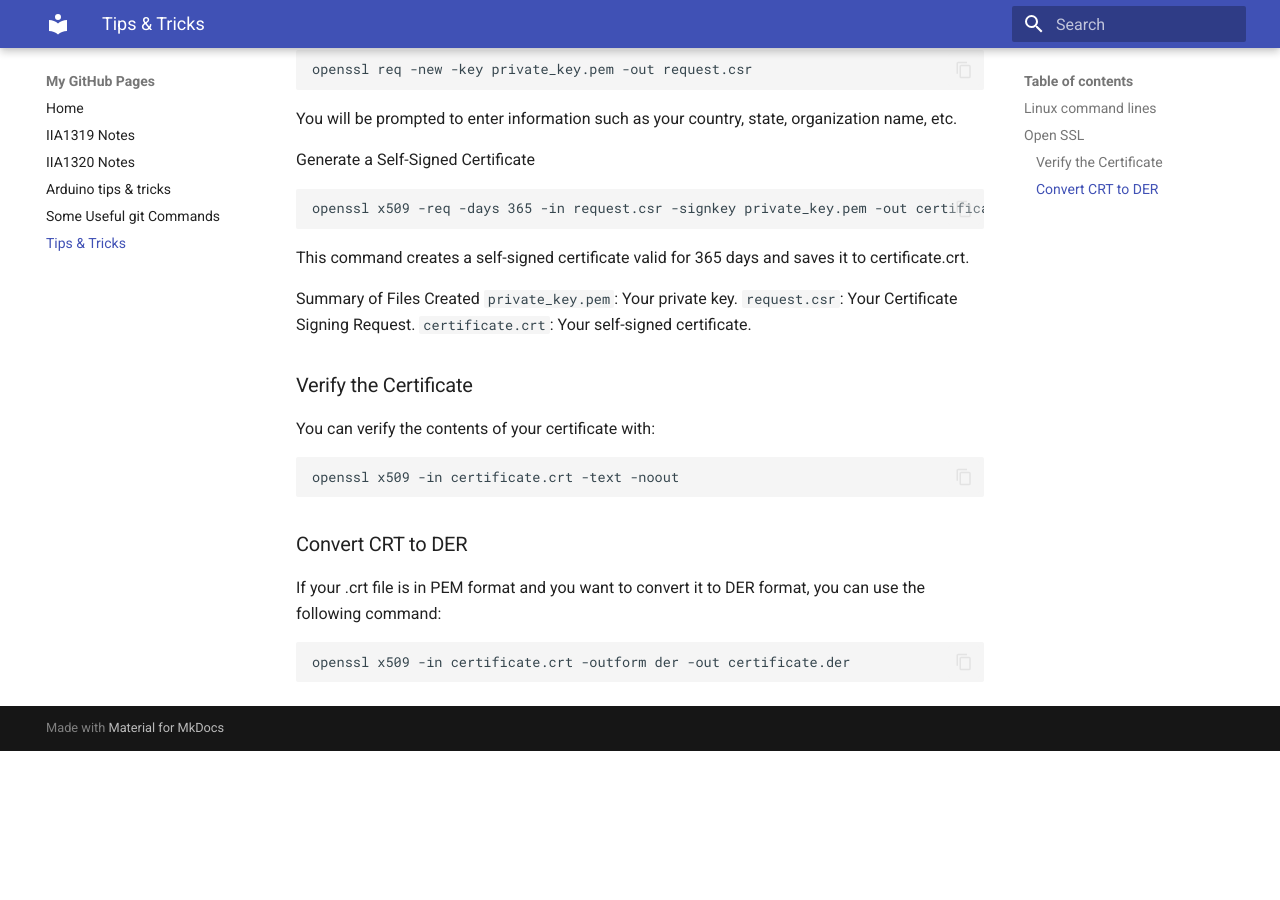
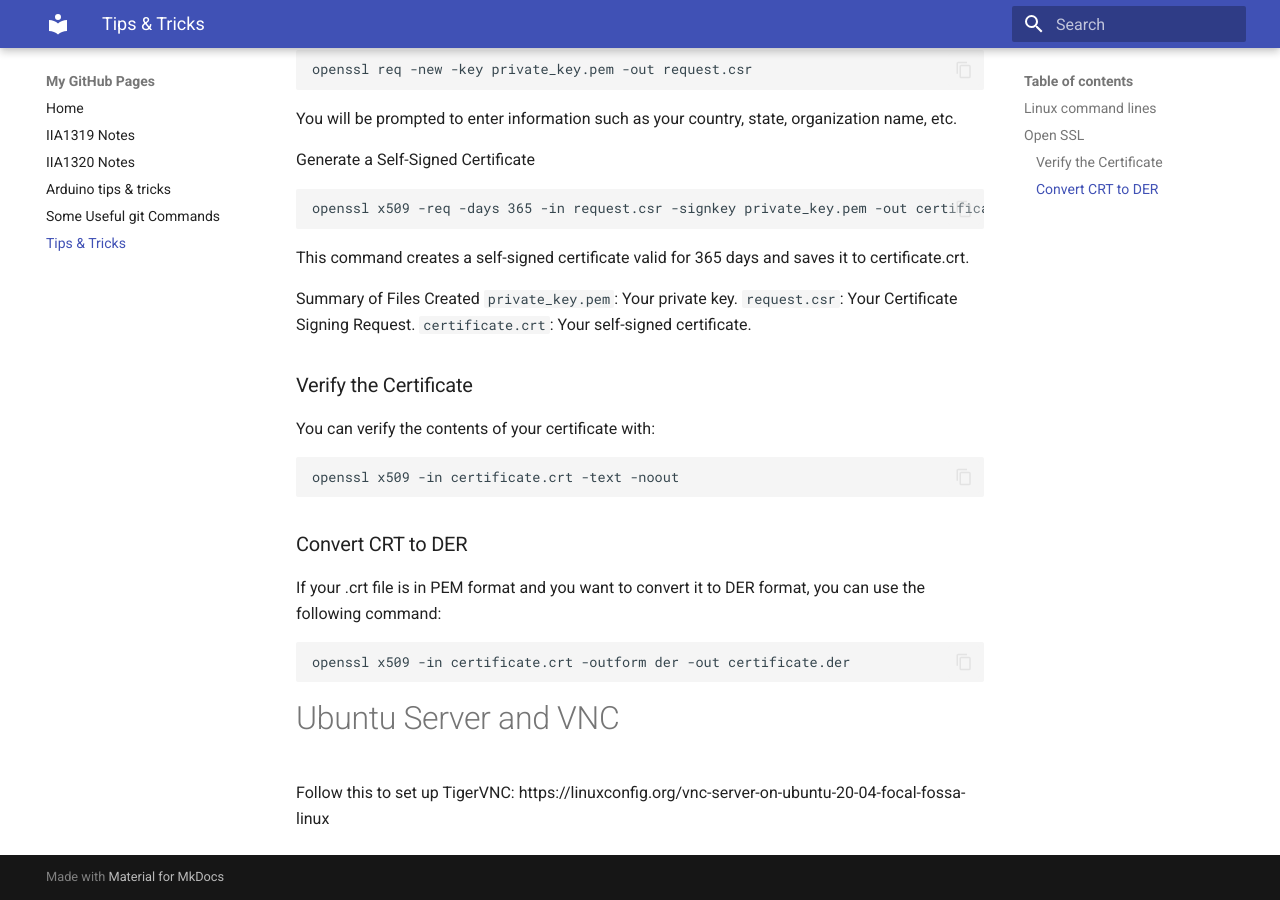
Before and after one commit to rosseboe/rosseboe.github.io, an MkDocs documentation site: the page built from docs/tips.md, in a window 1280 px wide and 900 px high, scrolled down 846 px. Built offline with MkDocs 1.6.1 and Material for MkDocs 9.7.7, drawn with Linux system fonts in a browser that asks for light colours; before the commit the page ends 1597 px from its top, so only the background shows below that.

Commit message:
Update tips.md

````diff
--- a/docs/tips.md
+++ b/docs/tips.md
@@ -73,3 +73,8 @@ If your .crt file is in PEM format and you want to convert it to DER format, you
 ```bash
 openssl x509 -in certificate.crt -outform der -out certificate.der
 ```
+
+
+# Ubuntu Server and VNC
+
+Follow this to set up TigerVNC: https://linuxconfig.org/vnc-server-on-ubuntu-20-04-focal-fossa-linux
````
